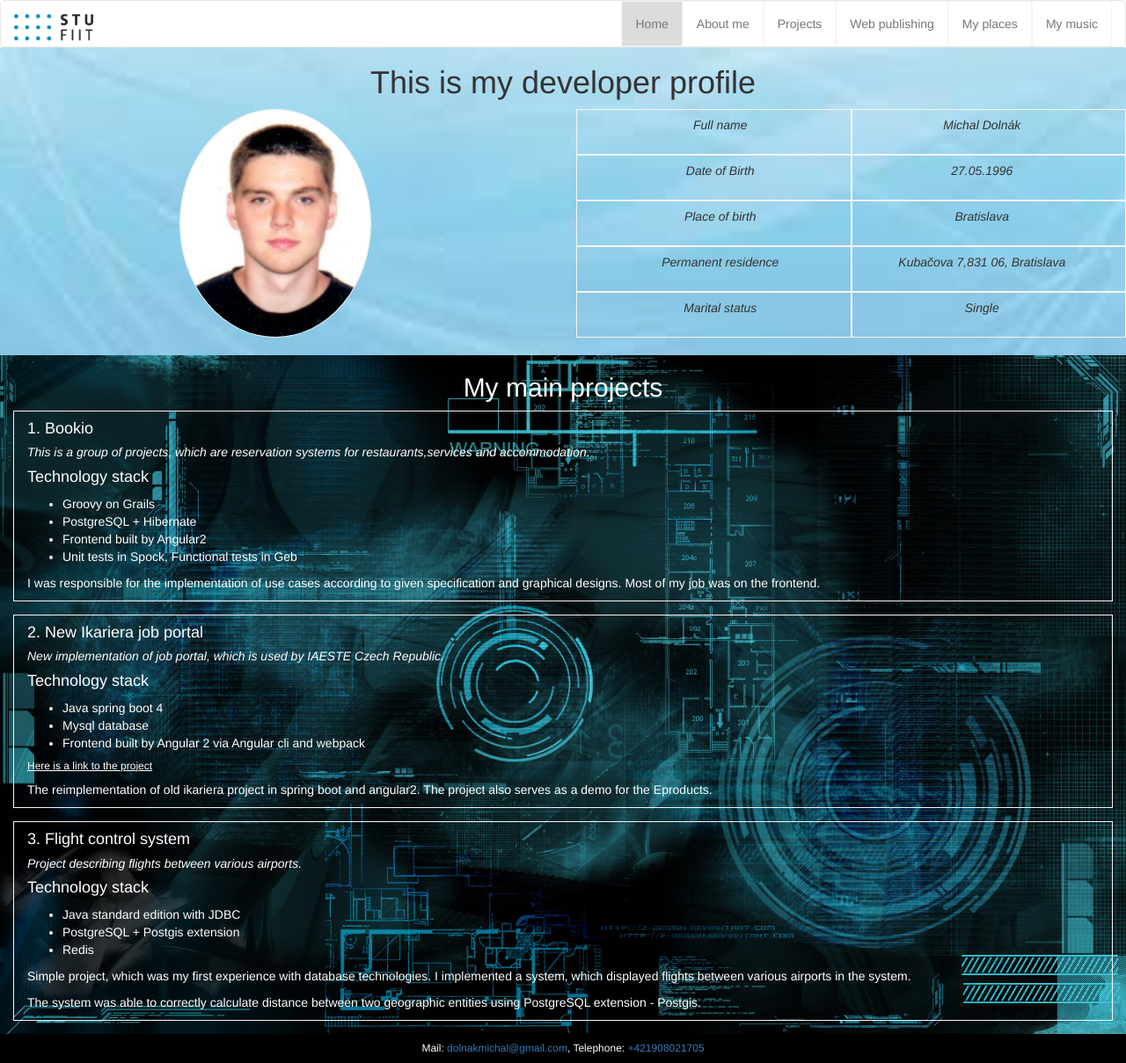
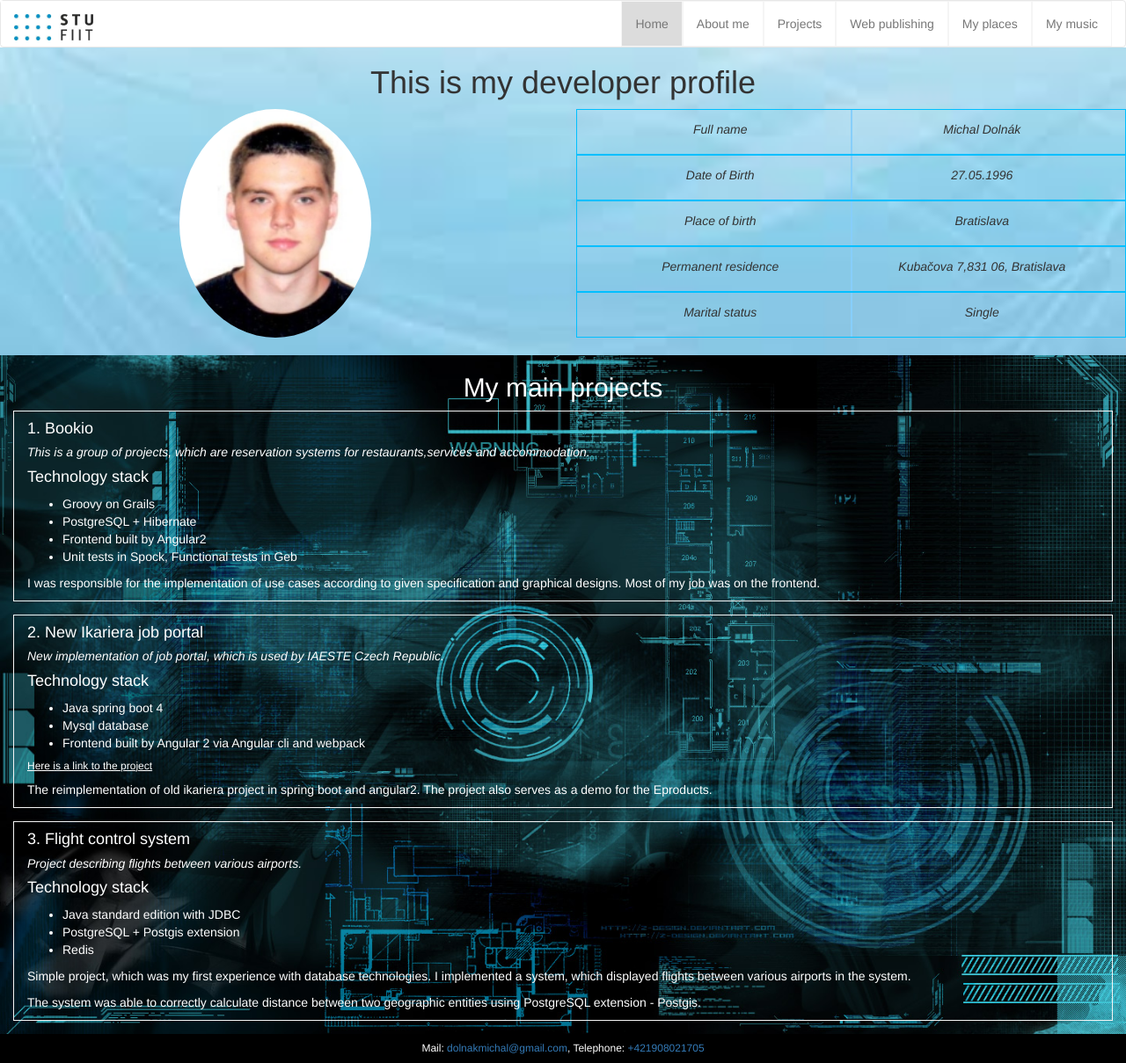
Before and after one commit to xdolnak/xdolnak.github.io, a Jekyll site: the page built from index.html, in a window 1280 px wide. Shown: the whole page at 88% size. Built offline with Jekyll 4.4.1, drawn with Linux system fonts in a browser that asks for light colours.

Commit message:
Fixed basic info import.

```diff
--- a/_includes/basic-info.html
+++ b/_includes/basic-info.html
@@ -5,11 +5,11 @@
   <div class="col-sm-6 col-xs-12">
     <ul class="list-about-me">
       <li class="no-dot">
-        <div class="col-xs-12 border-smoke">
-          <div class="col-xs-6 half-border-right-smoke">
+        <div class="col-xs-12 border-smoke-teal">
+          <div class="col-xs-6 half-border-right-smoke-teal">
             <h5 class="text-center">Full name</h5>
           </div>
-          <div class="col-xs-6 half-border-left-smoke">
+          <div class="col-xs-6 half-border-left-smoke-teal">
             <h5 class="text-center">
               {{site.data.aboutMe.name.first}} {{site.data.aboutMe.name.last}}
             </h5>
@@ -17,11 +17,11 @@
         </div>
       </li>
       <li class="no-dot ">
-        <div class="col-xs-12 border-smoke">
-          <div class="col-xs-6 half-border-right-smoke">
+        <div class="col-xs-12 border-smoke-teal">
+          <div class="col-xs-6 half-border-right-smoke-teal">
             <h5 class="text-center">Date of Birth</h5>
           </div>
-          <div class="col-xs-6 half-border-left-smoke">
+          <div class="col-xs-6 half-border-left-smoke-teal">
             <h5 class="text-center">
               {{site.data.aboutMe.birth.day}}.{{site.data.aboutMe.birth.month}}.{{site.data.aboutMe.birth.year}}
             </h5>
@@ -29,11 +29,11 @@
         </div>
       </li>
       <li class="no-dot">
-        <div class="col-xs-12 border-smoke">
-          <div class="col-xs-6 half-border-right-smoke">
+        <div class="col-xs-12 border-smoke-teal">
+          <div class="col-xs-6 half-border-right-smoke-teal">
             <h5 class="text-center">Place of birth</h5>
           </div>
-          <div class="col-xs-6 half-border-left-smoke">
+          <div class="col-xs-6 half-border-left-smoke-teal">
             <h5 class="text-center">
               {{site.data.aboutMe.birthplace}}
             </h5>
@@ -41,21 +41,21 @@
         </div>
       </li>
       <li class="no-dot ">
-        <div class="col-xs-12 border-smoke">
-          <div class="col-xs-6 half-border-right-smoke">
+        <div class="col-xs-12 border-smoke-teal">
+          <div class="col-xs-6 half-border-right-smoke-teal">
             <h5 class="text-center">Permanent residence</h5>
           </div>
-          <div class="col-xs-6 half-border-left-smoke">
+          <div class="col-xs-6 half-border-left-smoke-teal">
             <h5 class="text-center">{{site.data.aboutMe.address.street}},{{site.data.aboutMe.address.postalCode}}, {{site.data.aboutMe.address.city}}</h5>
           </div>
         </div>
       </li>
       <li class="no-dot">
-        <div class="col-xs-12 border-smoke">
-          <div class="col-xs-6 half-border-right-smoke">
+        <div class="col-xs-12 border-smoke-teal">
+          <div class="col-xs-6 half-border-right-smoke-teal">
             <h5 class="text-center">Marital status</h5>
           </div>
-          <div class="col-xs-6 half-border-left-smoke">
+          <div class="col-xs-6 half-border-left-smoke-teal">
             <h5 class="text-center">
               {{site.data.aboutMe.status}}
             </h5>
--- a/_sass/_basic-info.scss
+++ b/_sass/_basic-info.scss
@@ -4,7 +4,7 @@
   text-align: center;
   margin-bottom: 20px;
   img{
-    border: 1px solid $color-smoke-white;
+    border: 1px transparent $color-smoke-white;
     border-radius: 50%;
   }
 }
@@ -25,3 +25,17 @@
   border-right: 0.5px solid $color-smoke-white;
   min-height: 50px;
 }
+.border-smoke-teal {
+  border: 1px solid $color-teal;
+
+}
+.half-border-left-smoke-teal {
+  border-left: 0.5px solid $color-smoke-teal;
+  padding-top: 5px;
+  min-height: 50px;
+}
+.half-border-right-smoke-teal {
+  border-right: 0.5px solid $color-smoke-teal;
+  padding-top: 5px;
+  min-height: 50px;
+}
--- a/_sass/_variables.scss
+++ b/_sass/_variables.scss
@@ -2,6 +2,9 @@
 $color-white: #ffffff;
 $color-dark-white:#DCDCDC;
 
+$color-teal: #00BFFF;
+$color-smoke-teal: #87CEFA;
+
 $color-black: #000000;
 
 $color-red: red;
```
Also changed, not shown: 1 other file.
